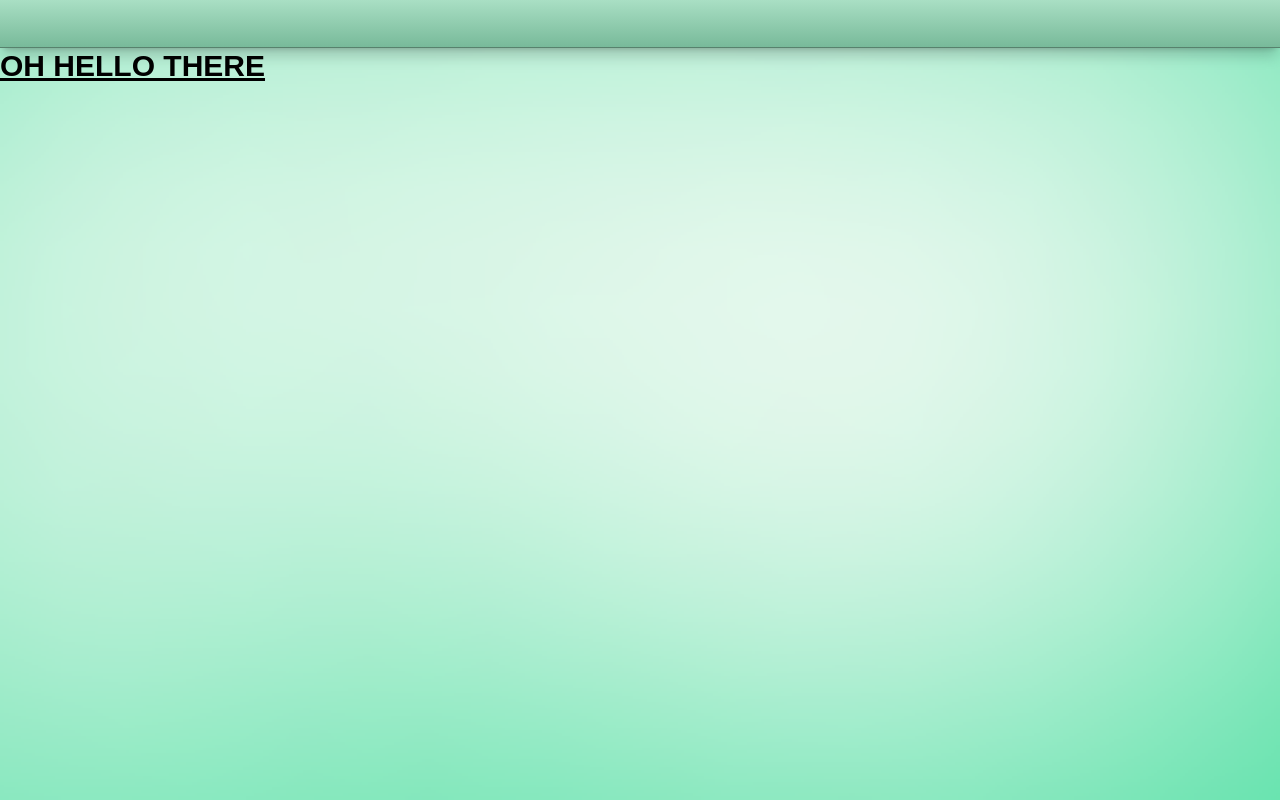
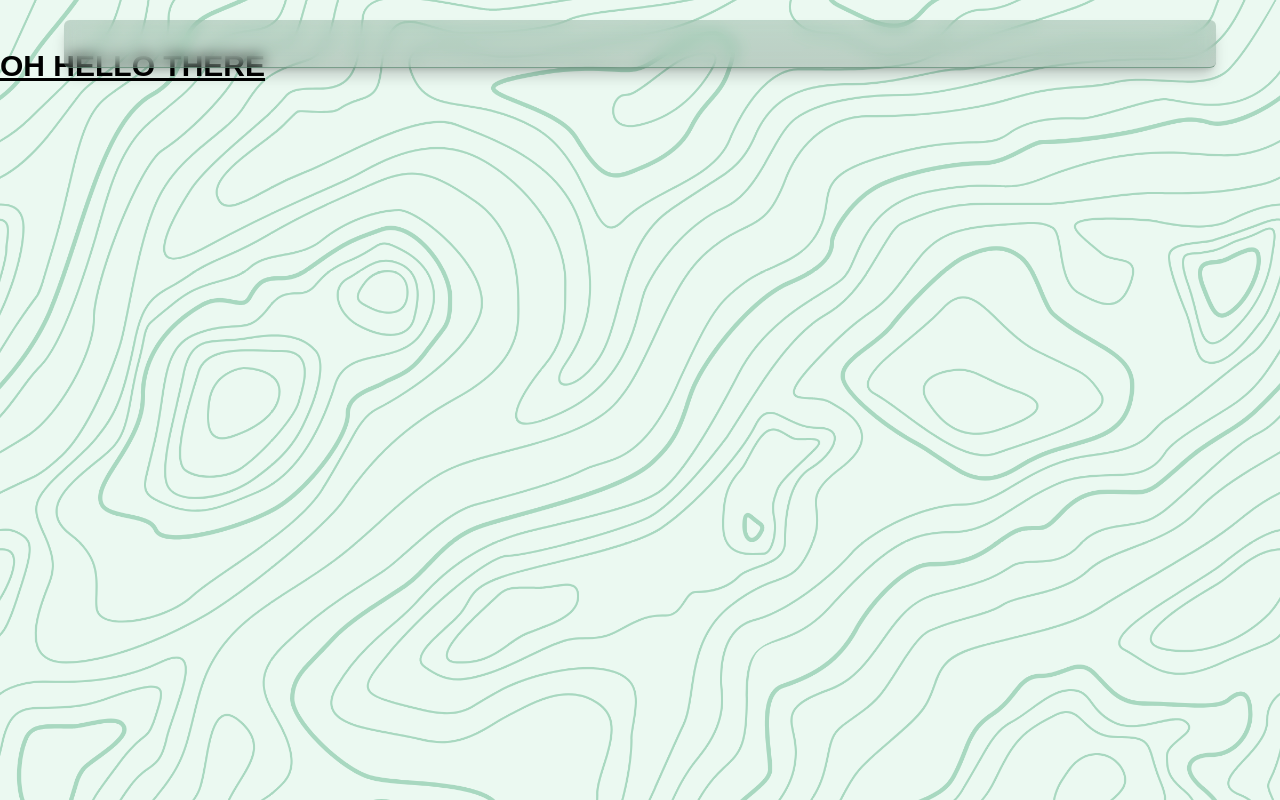
Before and after one commit to wal-z1/book-tracker, a React (Vite) app: page / in a window 1280 px wide. Built offline with nearby package versions, Linux system fonts and the light colour scheme; a web font is replaced by a local one.

Commit message:
comeback later

```diff
--- a/src/components/MainPage/Header.jsx
+++ b/src/components/MainPage/Header.jsx
@@ -4,17 +4,20 @@ function Header() {
 			<div
 				className="
 
-          min-w-full sticky top-0 h-12
+           mx-auto
+           sticky top-5 h-12
+
+           w-[90%]
+
+          bg-gradient-to-t from-[hsla(153,27%,10%,0.2)] to-[hsla(148,39%,20%,0.2)]
 
 
-          bg-gradient-to-t from-[hsl(151,32%,60%)] to-[hsl(150,46%,77%)]
+          backdrop-blur-sm backdrop-saturate-150
 
 
-          bg-opacity-75 backdrop-blur-md backdrop-saturate-150
+          border-b border-y-[#55806ba8]
 
-
-          border-b border-y-[#2e5241a8]
-
+          rounded-md
 
           shadow-lg shadow-black/20
         "></div>
```
Also changed, not shown: public/images/BG.png, public/images/PATT.png (added).
